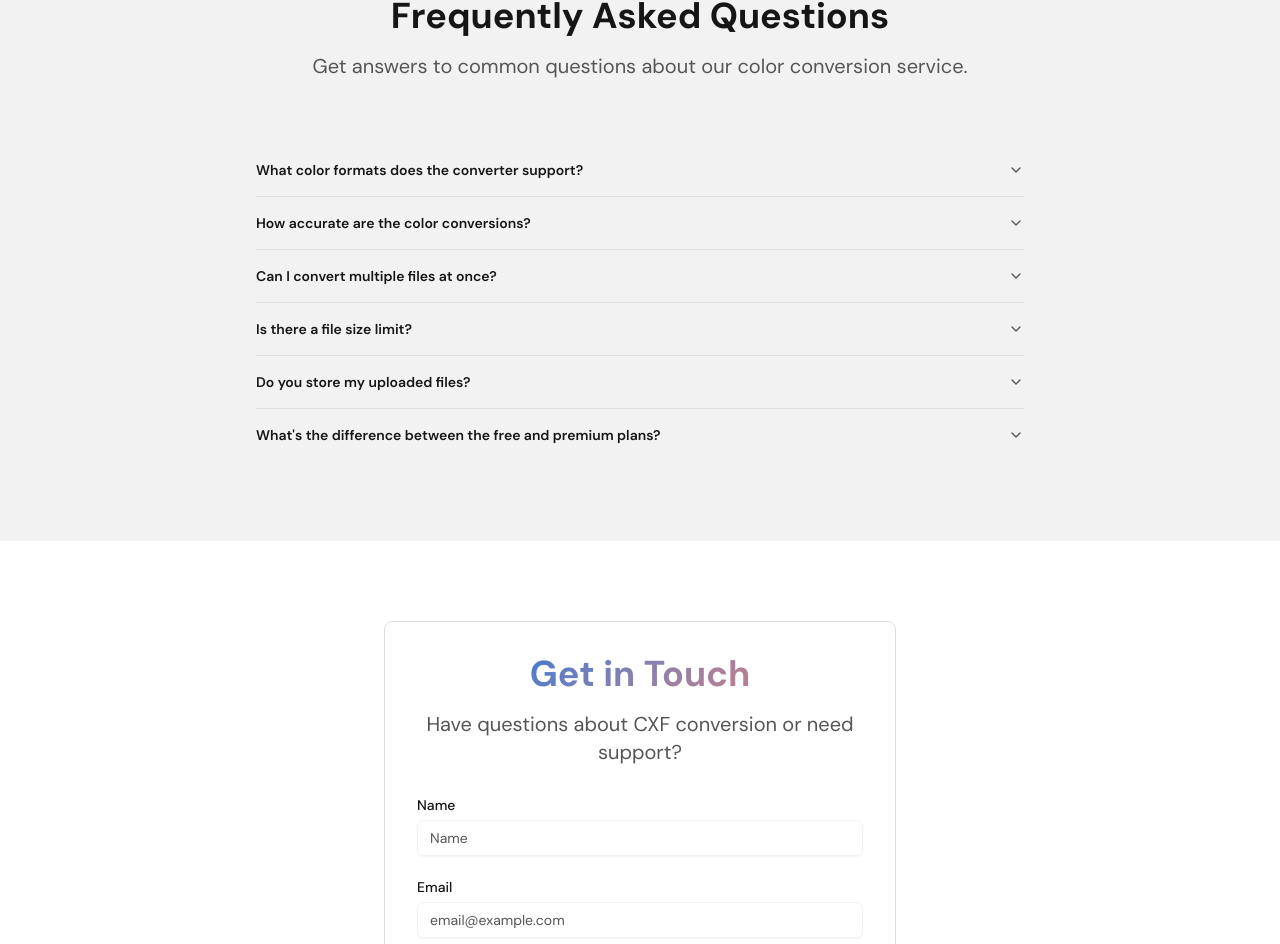
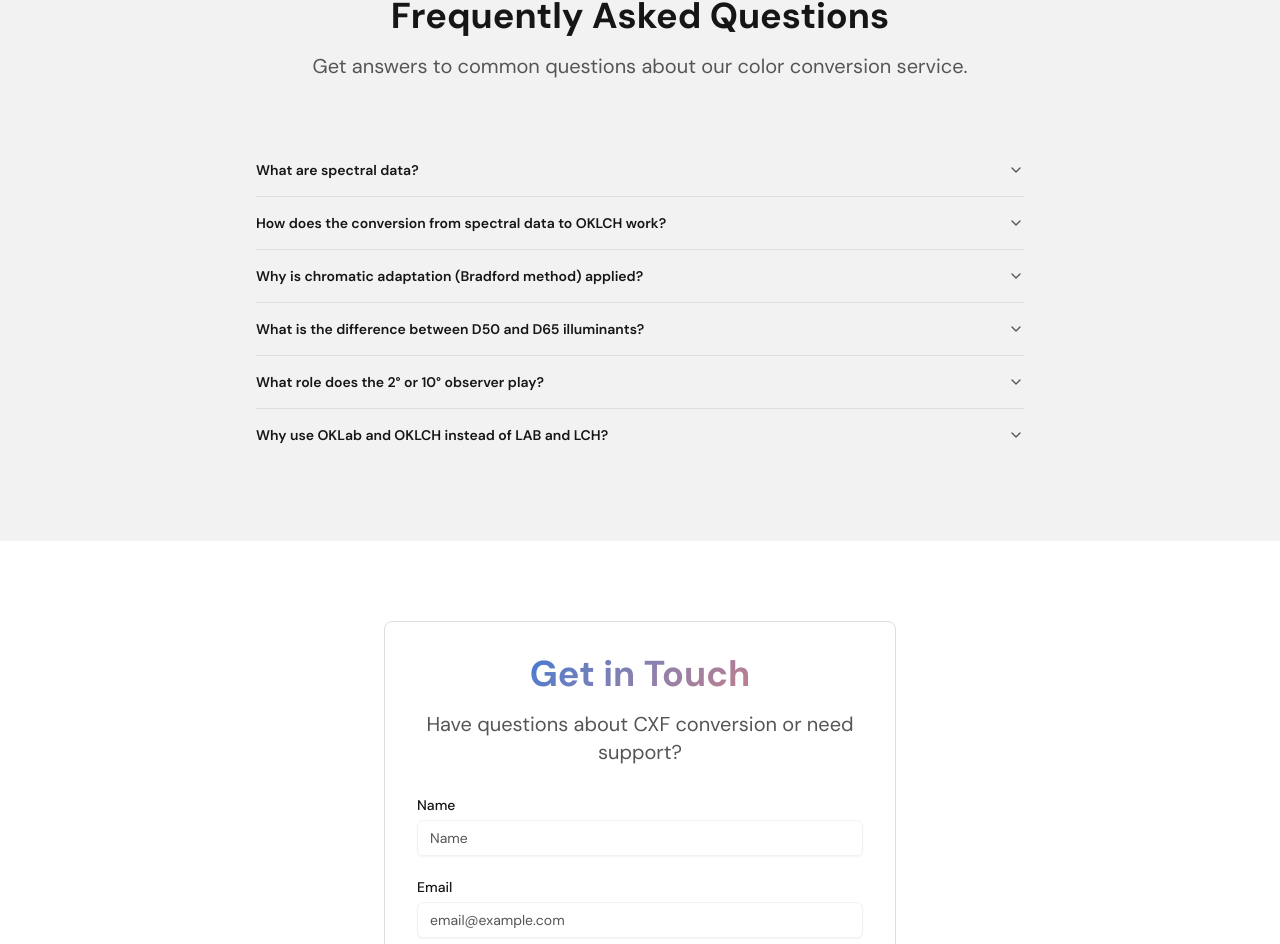
Before and after one commit to s1avvo/cxf-converter, a Next.js app: page / in a window 1280 px wide. Shown: the part 1391-2335 px from the top of the page. Built offline with nearby package versions, Linux system fonts and the light colour scheme.

Commit message:
ref: update FAQ text

```diff
--- a/src/ui/faq-section.tsx
+++ b/src/ui/faq-section.tsx
@@ -2,34 +2,28 @@ import { Accordion, AccordionItem, AccordionContent, AccordionTrigger } from "@u
 
 const faqs = [
 	{
-		question: "What color formats does the converter support?",
-		answer:
-			"Our converter supports all major color formats including CMYK, RGB, HSL, HSV, LAB, and Hex codes. We also support industry-standard color profiles for accurate conversion.",
+		question: "What are spectral data?",
+		answer: `Spectral data describe how a surface reflects light across different wavelengths of the visible spectrum. Instead of storing a single color value (like RGB), a spectral curve contains reflectance percentages for each wavelength. This allows for more accurate and device-independent color computations — especially when converting between illuminants or observers.`,
 	},
 	{
-		question: "How accurate are the color conversions?",
-		answer:
-			"We use advanced color science algorithms and ICC color profiles to ensure maximum accuracy. Our conversions maintain color integrity across different color spaces with less than 1% deviation.",
+		question: "How does the conversion from spectral data to OKLCH work?",
+		answer: `The process begins with reading reflectance values from the CxF file. These spectral data points represent how much light is reflected at specific wavelengths (typically every 10 nm between 400–700 nm). The spectrum is then multiplied by the illuminant and observer functions to calculate tristimulus values (X, Y, Z). These XYZ values are then adapted to the D65 white point using the Bradford chromatic adaptation method, and finally transformed into OKLab or OKLCH color space for perceptually uniform results.`,
 	},
 	{
-		question: "Can I convert multiple files at once?",
-		answer:
-			"Yes! Our batch processing feature allows you to upload and convert multiple files simultaneously, saving you time on large projects.",
+		question: "Why is chromatic adaptation (Bradford method) applied?",
+		answer: `Chromatic adaptation adjusts colors so they appear consistent under different lighting conditions. For example, a color measured under D50 (warm light) will look slightly different under D65 (cool light). The Bradford method is a widely accepted transformation that models human vision’s response to changes in illuminant. It converts XYZ values measured under one illuminant to the corresponding values under another, such as D50 → D65.`,
 	},
 	{
-		question: "Is there a file size limit?",
-		answer:
-			"Individual files can be up to 50MB, and you can process up to 100 files in a single batch. For larger requirements, contact our enterprise team.",
+		question: "What is the difference between D50 and D65 illuminants?",
+		answer: `D50 and D65 are standard illuminants defined by the CIE. D50 represents a warm daylight source (~5000 K) typically used in printing and color proofing. D65 represents average daylight (~6500 K) and is the default for most digital displays. When converting between these illuminants, chromatic adaptation (usually Bradford) is applied to maintain visual consistency of the color appearance.`,
 	},
 	{
-		question: "Do you store my uploaded files?",
-		answer:
-			"No, we prioritize your privacy. All uploaded files are processed in real-time and automatically deleted from our servers within 24 hours.",
+		question: "What role does the 2° or 10° observer play?",
+		answer: `The observer defines how human vision perceives color across the visual field. The 2° standard observer represents central vision and is commonly used in most color measurements. The 10° observer covers a wider field of view, which can slightly change the weighting of wavelengths. Your CxF file defines which observer was used during measurement — we use that information directly when calculating XYZ.`,
 	},
 	{
-		question: "What's the difference between the free and premium plans?",
-		answer:
-			"The free plan includes basic conversions with a daily limit. Premium plans offer unlimited conversions, batch processing, advanced color profiles, and priority support.",
+		question: "Why use OKLab and OKLCH instead of LAB and LCH?",
+		answer: `OKLab and OKLCH are newer, perceptually uniform color spaces designed to fix nonlinearity issues present in CIELAB. They produce more visually consistent gradients and better predict perceived differences between colors. When converting from spectral data, OKLab and OKLCH give smoother and more accurate color representations, especially for comparisons or visualization.`,
 	},
 ];
 
```
